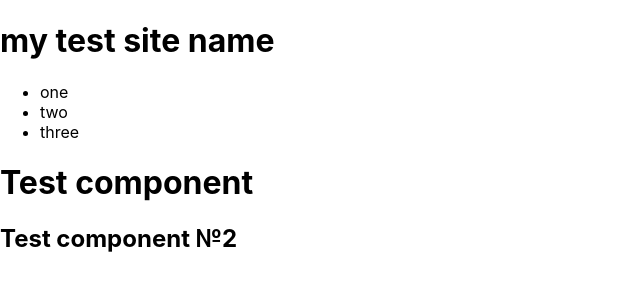
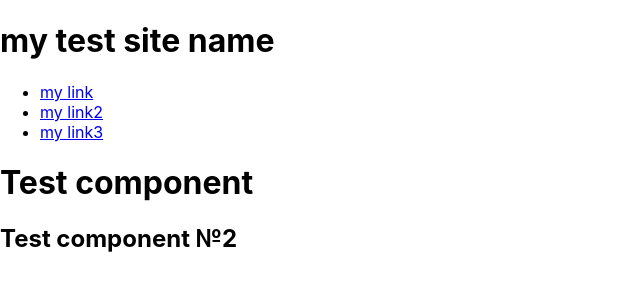
Before and after one commit to programmer-alt/first_react, a React (Create React App) app: page / in a window 1280 px wide. Shown: the top 300 px of the page, without its empty margins (0-640 px from the left). Built offline with nearby package versions, Linux system fonts and the light colour scheme.

Commit message:
added props.nav

```diff
--- a/src/App.js
+++ b/src/App.js
@@ -5,7 +5,12 @@ import Test2 from './Test2'
 import Header from './Header/Header'
 
 const headerData = {
-  site_name: 'my test site name'
+  site_name: 'my test site name',
+  nav: [
+    {"link":"nav1", "text":"my link"},
+    {"link":"nav2", "text":"my link2"},
+    {"link":"nav3", "text":"my link3"},
+  ]
 }
 
 function App() {
--- a/src/Header/Header.js
+++ b/src/Header/Header.js
@@ -3,18 +3,18 @@ function Header (props) {
         <header>
             <h1>{props.data.site_name}</h1>
             <h2>{props.second_header}</h2>
-            <Nav></Nav>
+            <Nav nav={props.data.nav}></Nav>
         </header>
     )
 }
 
-function Nav () {
+function Nav (props) {
+    let data = props.nav;
+    const listItem = data.map(item=> <li><a href={item.link}>{item.text}</a></li> )
     return (
         <nav>
             <ul>
-                <li>one</li>
-                <li>two</li>
-                <li>three</li>
+                {listItem}
             </ul>
         </nav>
     )
```
